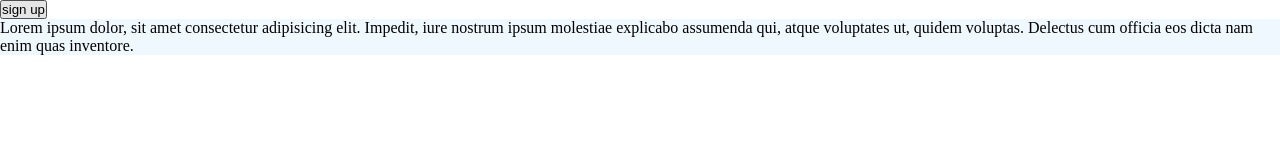
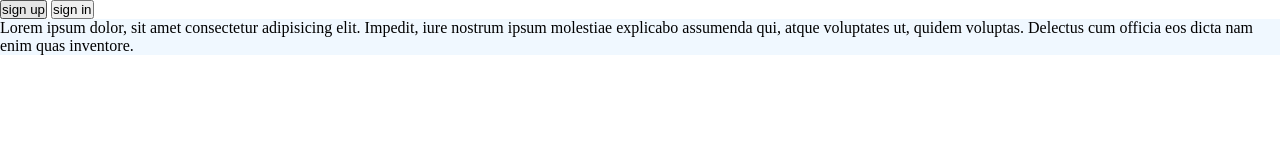
Before and after one commit to offozoremmanuel/my-first-git, a website: page index.html in a window 1280 px wide. Drawn offline with Linux system fonts and the light colour scheme.

```diff
--- a/index.html
+++ b/index.html
@@ -10,7 +10,7 @@
     <header>
         <div class="logo"></div>
         <button>sign up</button>
-        <!-- <button>sign in</button> -->
+        <button>sign in</button>
     </header>
     <div>
         <p>Lorem ipsum dolor, sit amet consectetur adipisicing elit. Impedit, iure nostrum ipsum molestiae explicabo assumenda qui, atque voluptates ut, quidem voluptas. Delectus cum officia eos dicta nam enim quas inventore.</p>
```
